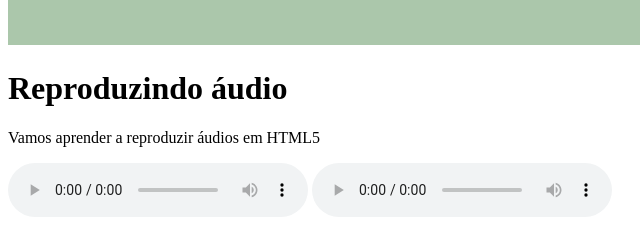
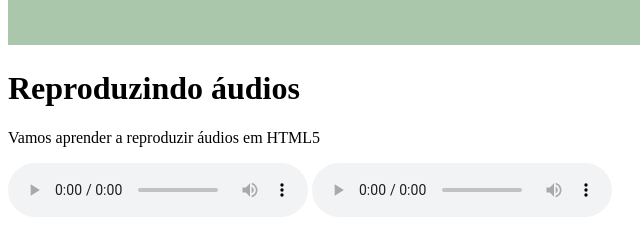
Before and after one commit to DaanielKC/Curso-HTML-e-CSS, a plain HTML site: page ex011/index.html in a window 1280 px wide. Shown: the part 1069-1295 px from the top of the page, 0-640 px from the left. Drawn offline with Linux system fonts and the light colour scheme.

Commit message:
Update index.html

```diff
--- a/ex011/index.html
+++ b/ex011/index.html
@@ -15,7 +15,7 @@
         <img src="imagens/foto-g.png" alt="imagem flexível">
     </picture>
 
-    <h1>Reproduzindo áudio</h1>
+    <h1>Reproduzindo áudios</h1>
     <p>Vamos aprender a reproduzir áudios em HTML5</p>
     <audio src="midia/happy-mistake.mp3" controls></audio>
     <!--SEGUNDA MANEIRA, E MAIS RECOMENDADA-->
```
